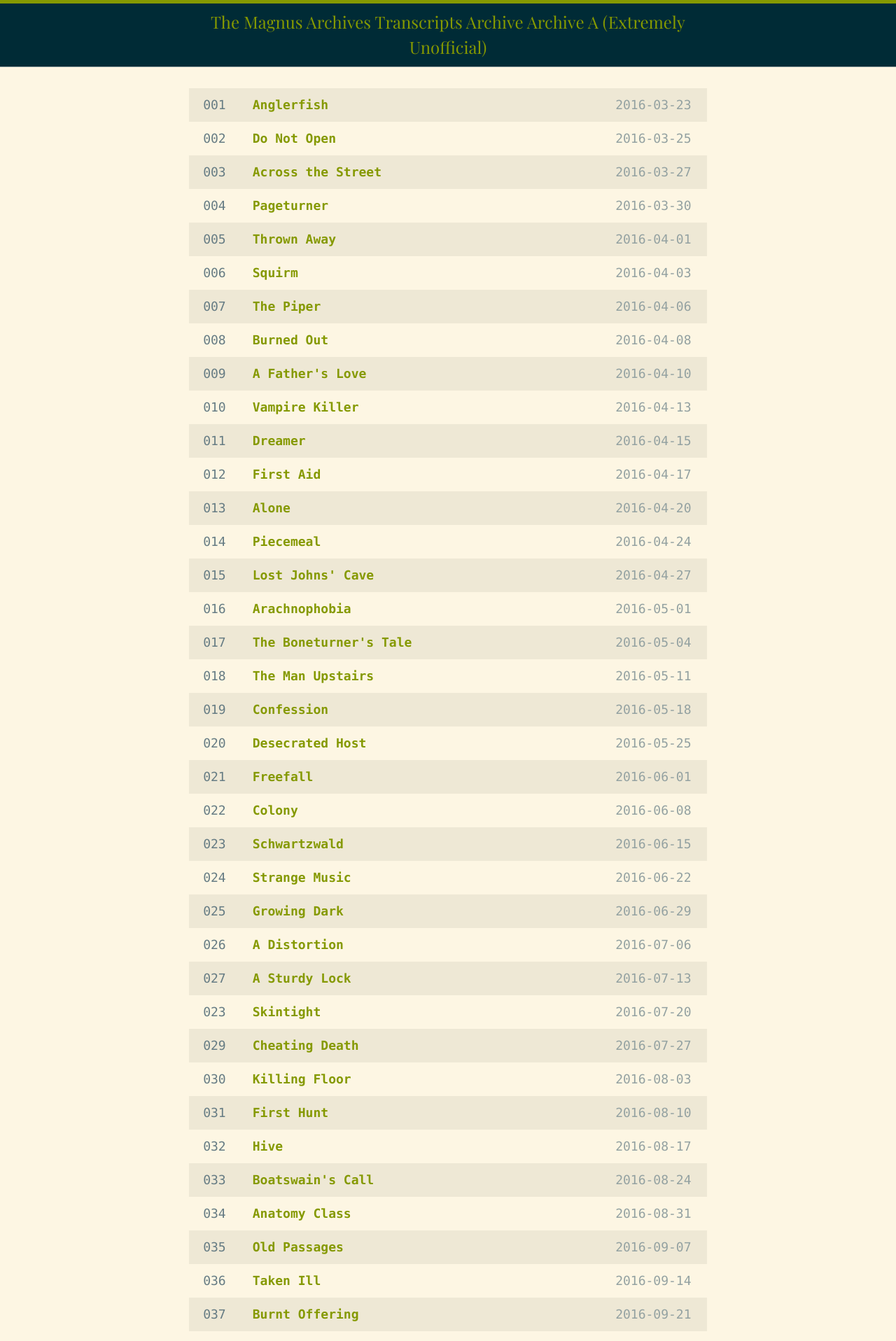
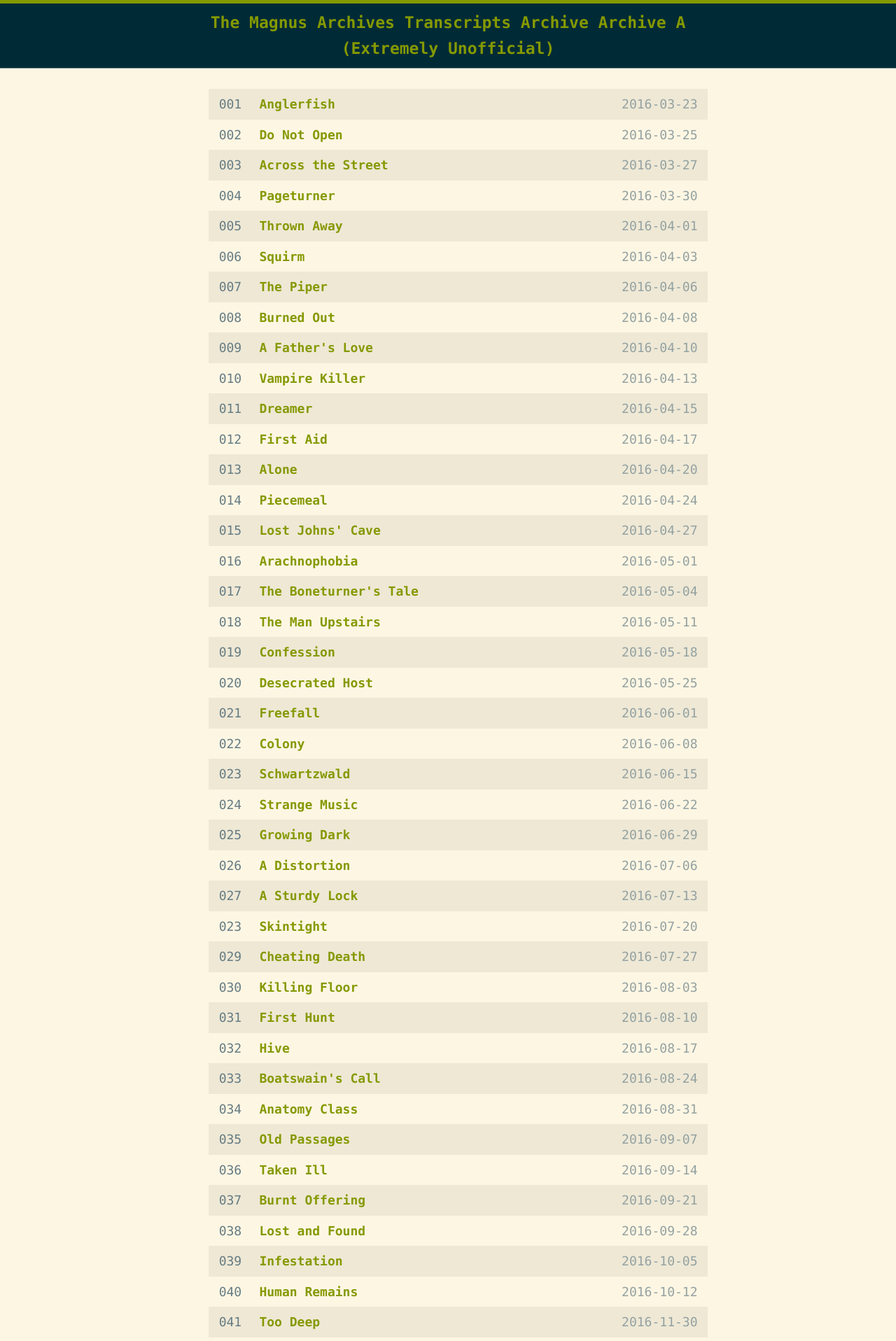
Before and after one commit to Snarp/magnus_archives_transcripts, a Jekyll site: the page built from index.html, in a window 1280 px wide. Shown: the top 1916 px of the page at 70% size. Built offline with Jekyll 4.4.1, drawn with Linux system fonts in a browser that asks for light colours; some web fonts are replaced; some of the changed text lies outside the part shown.

Commit message:
[Savescum auto-commit.]

```diff
--- a/_sass/_base.scss
+++ b/_sass/_base.scss
@@ -6,12 +6,6 @@
 dl, dd, ol, ul, figure {
     margin:  0;
     padding: 0;
-}
-
-hr {
-    margin: 2.4rem auto;
-    border: 1px solid $grey-color-light;
-    width:  66%;
 }
 
 
@@ -27,9 +21,8 @@
 }
 
 body {
-    // font: $base-font-weight #{$base-font-size}/#{$base-line-height} $base-font-family;
-    color:       $text-color;
-    background-color: $background-color;
+    color:                         $text-color;
+    background-color:              $background-color;
     -webkit-text-size-adjust:      100%;
     -webkit-font-feature-settings: "kern" 1;
     -moz-font-feature-settings:    "kern" 1;
@@ -66,7 +59,7 @@
 
     > .entry-content {
         @include media-query($on-palm) {
-            font-size: 80%;
+            font-size: 0.8rem;
         }
 
         max-width: $base-content-width;
@@ -77,10 +70,17 @@
             text-align:  center;
             font-weight: bold;
             color:       $base01;
+            @include media-query($on-palm) {
+                font-size: 0.8rem;
+            }
         }
         h5 { // Caption Label
             font-size:   1rem;
-            color:       $grey-color;
+            color:       $muted-text-color;
+            font-style:  italic;
+            @include media-query($on-palm) {
+                font-size: 0.8rem;
+            }
         }
     }
 }
@@ -91,9 +91,8 @@
     text-align:    center;
 
     > div {
-        color:      $grey-color;
+        color:      $muted-text-color;
         font-size:  $base-font-size;
-        // font-style: italic;
         margin:     1.0rem auto;
 
         @include media-query($on-palm) {
@@ -102,14 +101,14 @@
     }
 }
 
-.post-list {
-    .post-header {
-        &:before {
-            background:   #eae9e6;
-            border-color: #faf9f5;
-            box-shadow:   0 0 0 4px #eae9e6;
-        }
-    }
+
+/**
+ * Divider
+ */
+hr {
+    margin: 2.4rem auto;
+    border: 1px solid $grey-color-light;
+    width:  66%;
 }
 
 
@@ -138,7 +137,7 @@
 }
 
 figcaption {
-    color:       $grey-color;
+    color:       $muted-text-color;
     font-size:   16px;
     font-style:  italic;
     line-height: 1.2;
@@ -193,12 +192,14 @@
  * Blockquotes
  */
 blockquote {
-    color:          $grey-color;
-    border-left:    4px solid $grey-color-light;
-    padding-left:   $spacing-unit / 2;
-    font-size:      18px;
-    letter-spacing: -1px;
-    // font-style: italic;
+    background-color: $highlight-bg-color;
+    border-left:      4px solid $grey-color-light;
+    padding:          $spacing-unit / 2;
+    font-size:        1rem;
+
+    @include media-query($on-palm) {
+        font-size: 0.8rem;
+    }
 
     > :last-child {
         margin-bottom: 0;
--- a/_sass/_layout.scss
+++ b/_sass/_layout.scss
@@ -3,7 +3,7 @@
  */
 .site-header {
     background:    $base03;
-    border-top:    5px solid $title-color;
+    border-top:    5px solid $accent-color;
     border-bottom: 1px solid $grey-color-light;
     min-height:    60px;
     text-align:    center;
@@ -18,14 +18,13 @@
 }
 
 .site-title {
-    font-family:   "Playfair Display", $font-family-serif;
-    font-size:     24px;
-    line-height:   34px;
-    font-weight:   300;
+    font-family:   $font-family-monospace;
+    font-size:     23px;
+    line-height:   37px;
+    font-weight:   bold;
     margin-bottom: 0;
 
-    &,
-    &:visited {
+    &, &:visited {
         color: $title-color;
     }
 }
@@ -60,7 +59,7 @@
 
 .footer-col-wrapper {
     font-size:   15px;
-    color:       $grey-color;
+    color:       $muted-text-color;
     margin-left: -$spacing-unit / 2;
     @extend %clearfix;
 }
@@ -71,20 +70,11 @@
     padding-left:  $spacing-unit / 2;
 }
 
-.footer-col-1 {
+.footer-col-1,
+.footer-col-2  {
     width: -webkit-calc(50% - (#{$spacing-unit} / 2));
     width:         calc(50% - (#{$spacing-unit} / 2));
 }
-
-.footer-col-2 {
-    width: -webkit-calc(50% - (#{$spacing-unit} / 2));
-    width:         calc(50% - (#{$spacing-unit} / 2));
-}
-
-// .footer-col-3 {
-//     width: -webkit-calc(35% - (#{$spacing-unit} / 2));
-//     width:         calc(35% - (#{$spacing-unit} / 2));
-// }
 
 @include media-query($on-laptop) {
     .footer-col-1,
@@ -92,11 +82,6 @@
         width: -webkit-calc(100% - (#{$spacing-unit} / 2));
         width:         calc(100% - (#{$spacing-unit} / 2));
     }
-
-    // .footer-col-3 {
-    //     width: -webkit-calc(100% - (#{$spacing-unit} / 2));
-    //     width:         calc(100% - (#{$spacing-unit} / 2));
-    // }
 }
 
 @include media-query($on-palm) {
@@ -134,7 +119,7 @@
 }
 
 .post-links {
-    a { color: $title-color; }
+    a { color: $accent-color; }
 }
 
 .post-link {
@@ -160,7 +145,7 @@
 }
 
 .post-title {
-    color:          $grey-color;
+    color:          $muted-text-color;
     font-family:    "Playfair Display", $font-family-serif;
     font-size:      36px;
     letter-spacing: -1px;
@@ -175,7 +160,7 @@
 
 .post-tags {
     .post-tag {
-        color: $title-color;
+        color: $accent-color;
     }
 }
 
@@ -208,22 +193,22 @@
 }
 
 .post-nav {
-    // display: block;
     display:         flex;
     justify-content: space-between;
     padding:         0 2em;
 
     .next,
     .previous {
-        // float:  left;
         margin: 1rem 0;
         width:  50%;
     }
     .next {
-        text-align: right;
+        text-align:   right;
+        margin-left:  0.4rem;
     }
     .previous {
-        text-align: left;
+        text-align:   left;
+        margin-right: 0.4rem;
     }
 
     @include media-query($on-palm) {
@@ -232,7 +217,7 @@
         .next,
         .previous {
             text-align: center;
-            width: 100%;
+            width:      100%;
         }
     }
 
@@ -247,7 +232,7 @@
     }
 
     a {
-        color:      $grey-color;
+        color:      $muted-text-color;
         font-style: italic;
     }
 }
@@ -265,10 +250,50 @@
         font-size:   44px;
         text-align:  center;
 
-
         @include media-query($on-laptop) {
             font-size: 36px;
         }
+    }
+
+    ul {
+        list-style: none;
+
+        li {
+            display:         flex;
+            justify-content: space-between;
+            flex-wrap:       wrap;
+            font-family:     $font-family-monospace;
+            padding:         0.4rem 0.8rem;
+            div {
+                display: inline-block;
+            }
+        }
+        li:nth-child(odd){
+            background: $base2;
+        }
+    }
+
+    .ep-left {
+        flex-grow: 2;
+    }
+    .ep-right, .ep-center {
+        text-align: right;
+    }
+    .ep-number {
+        color:        $brand-color;
+        margin-right: 0.8rem;
+    }
+    .ep-title {
+        color:        $accent-color;
+        font-weight:  bold;
+        margin-right: 0.8rem;
+    }
+    .ep-status {
+        color:        $warning-text-color;
+        margin-right: 0.8rem;
+    }
+    .ep-date {
+        color:        $grey-color-light;
     }
 
     table {
@@ -283,24 +308,9 @@
         background: $base2;
     }
     td {
-        padding:     0.5rem 1rem;
+        padding:     0.4rem 0.8rem;
         text-align:  center;
         font-family: $font-family-monospace;
-    }
-
-    .ep-number {
-        a { color: $brand-color; }
-    }
-    .ep-title {
-        a { color: $title-color; }
-        font-weight: bold;
-        text-align:  left;
-    }
-    .ep-status {
-        a { color: $warning-color; }
-    }
-    .ep-date {
-        a { color: $grey-color-light; }
     }
 }
 
--- a/css/main.scss
+++ b/css/main.scss
@@ -45,7 +45,7 @@
 $base-font-family:   $font-family-serif;
 $base-font-size:     18px;
 $base-font-weight:   400;
-$base-line-height:   30px;
+$base-line-height:   $base-font-size * 1.618;
 $spacing-unit:       $base-line-height;
 // $base-line-height:   2;
 // $spacing-unit:       30px;
@@ -53,16 +53,18 @@
 
 $small-font-size:  $base-font-size * 0.875;
 
-$brand-color:      $base00;
-$background-color: $base3;
-$text-color:       $base00;
-$title-color:      $green;
-$accent-color:     $title-color;
-$warning-color:    $orange;
+$grey-color:         $base0;
+$grey-color-light:   $base1;
+$grey-color-dark:    $base00;
 
-$grey-color:       $base0;
-$grey-color-light: $base1;
-$grey-color-dark:  $base00;
+$brand-color:        $base00;
+$background-color:   $base3;
+$text-color:         $base00;
+$accent-color:       $green;
+$title-color:        $green;
+$warning-text-color: $orange;
+$muted-text-color:   $base0;
+$highlight-bg-color: $base2;
 
 // Width of the content area
 $content-width:    800px;
--- a/index.html
+++ b/index.html
@@ -4,26 +4,25 @@
 
 <div class="table-of-contents">
 
-  <table>
-    <thead><tr>
-      <th>Episode</th>
-      <th>Title</th>
-      <th>Status</th>
-      <th>Date</th>
-    </tr></thead>
-    <tbody>
-    {% for post in site.posts reversed %}
+  <ul>
+  {% for post in site.posts reversed %}
+    <li>
+      <div class='ep-left'>
+        <a class='ep-number' href="{{ post.url | prepend: site.baseurl }}">{{ post.episode_number | escape }}</a>
+        <a class='ep-title' href="{{ post.url | prepend: site.baseurl }}">{{ post.episode_title | escape }}</a>
+      </div>
 
-      <tr>
-        <td class='ep-number'><a href="{{ post.url | prepend: site.baseurl }}">{{ post.episode_number | escape }}</a></td>
-        <td class='ep-title'><a href="{{ post.url | prepend: site.baseurl }}">{{ post.episode_title | escape }}</a></td>
-        <td class='ep-status'>{% if post.unfinished %}
-          <a href="{{ post.url | prepend: site.baseurl }}">UNFINISHED</a>
-        {% endif %}</td>
-        <td class='ep-date'><a href="{{ post.url | prepend: site.baseurl }}">{{ post.date | date: "%Y-%m-%d" }}</a></td>
-      </tr>
-    {% endfor %}
-    </tbody>
-  </table>
+      {% if post.unfinished %}
+      <div class='ep-center'>
+        <a class='ep-status' href="{{ post.url | prepend: site.baseurl }}">INCOMPLETE</a>
+      </div>
+      {% endif %}
+
+      <div class='ep-right'>
+        <a class='ep-date' href="{{ post.url | prepend: site.baseurl }}">{{ post.date | date: "%Y-%m-%d" }}</a>
+      </div>
+    </li>
+  {% endfor %}
+  </ul>
 
 </div>
```
Also changed, not shown: index_old.html (added, +29 -0 lines).
